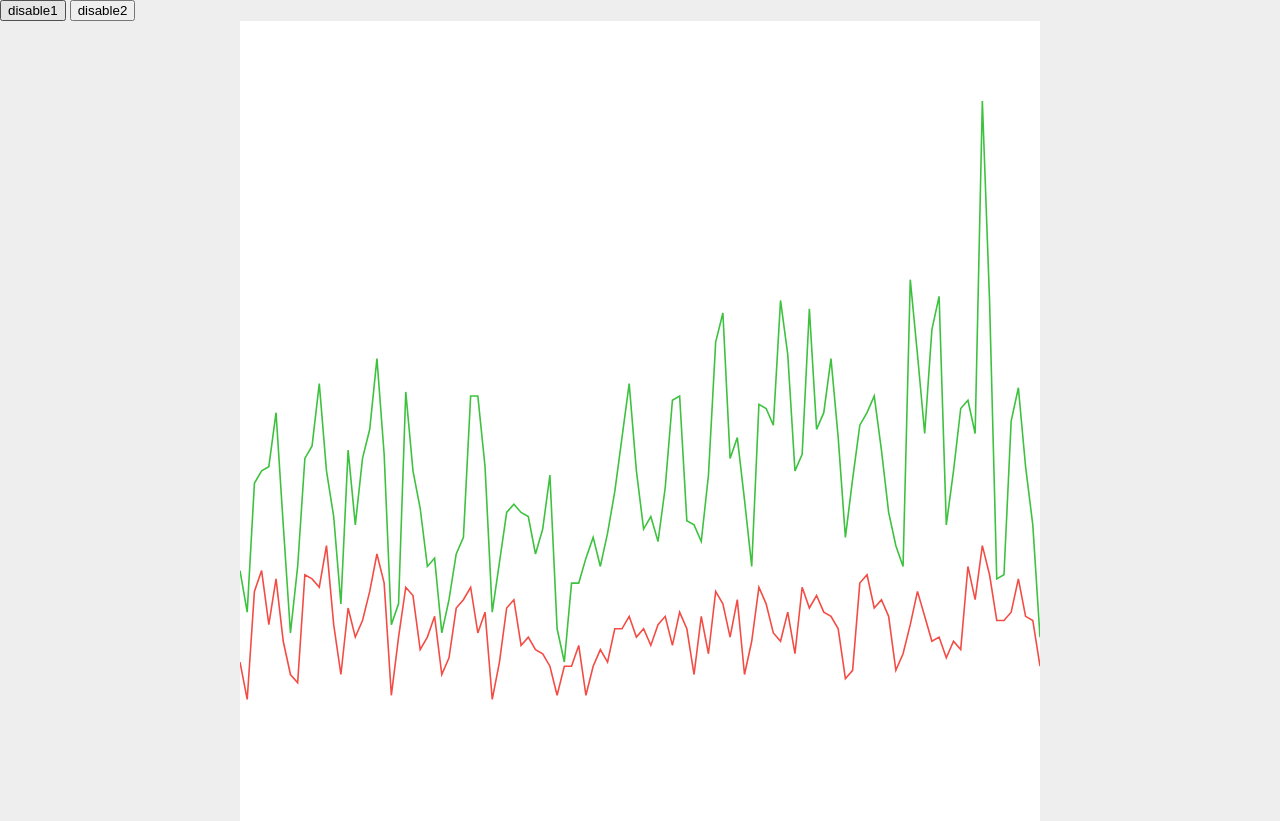
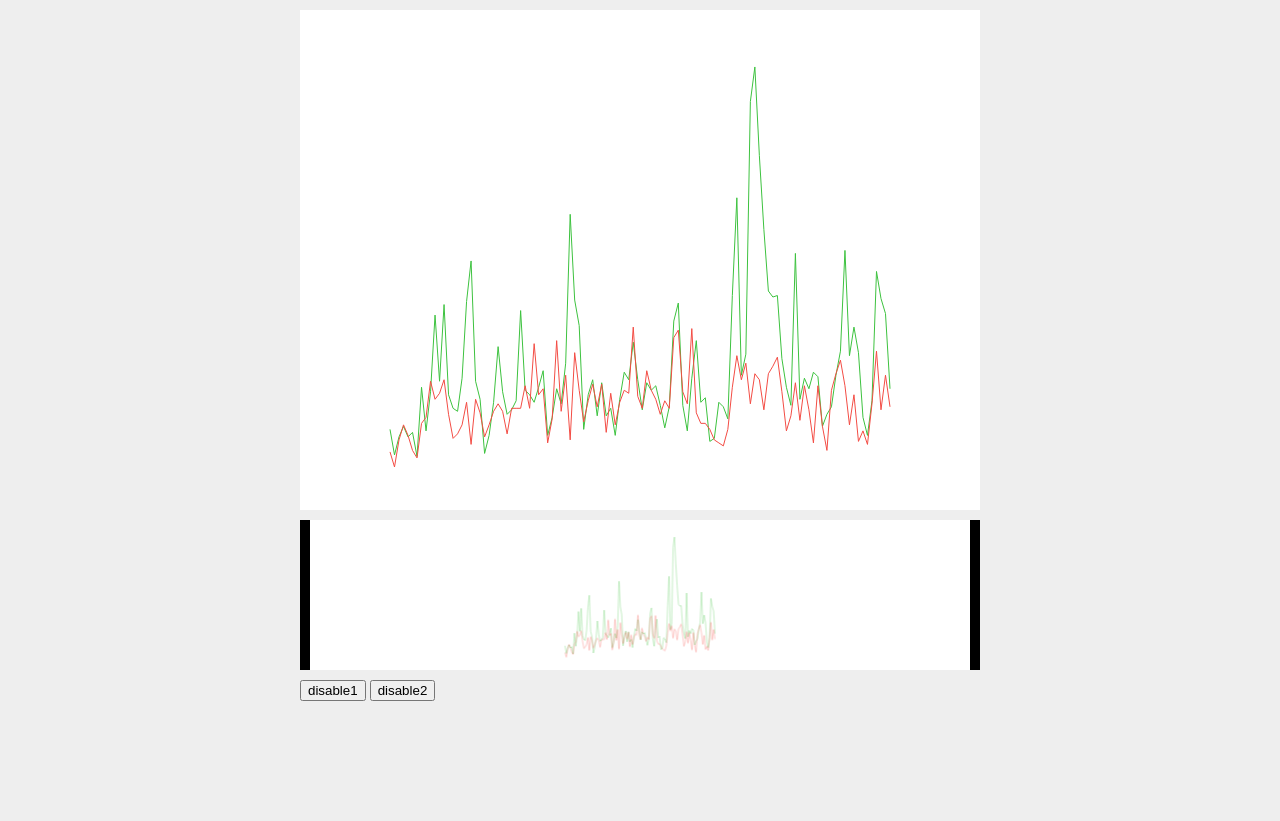
Before and after one commit to Odenzzz/telegram-contest-chart-javascript, a website built with webpack: page src/html/index.html in a window 1280 px wide. After the commit the page ends 800 px from the top, so only its background shows below. Built offline with nearby package versions, Linux system fonts and the light colour scheme.

Commit message:
add range to change (needs refactor)

```diff
--- a/src/html/index.html
+++ b/src/html/index.html
@@ -9,12 +9,33 @@
 </head>
 
 <body>
-	<button id="disable1" data-show="false">disable1</button>
-	<button id="disable2" data-show="false">disable2</button>
 
-	<svg viewBox="0 0 100 100" height="100vh" width="100vh" id="draw-target">
 
-	</svg>
+
+
+	<div class="chart">
+		<div class="chart__window">
+			<svg viewBox="0 0 100 100" id="draw-target"></svg>
+		</div>
+		<div class="chart__range">
+			<svg viewBox="0 0 100 100" id="draw-range"></svg>
+			<div class="chart__controls" id="chart-controls">
+				<div class="chart__control-start" id="chart-start" draggable></div>
+				<div class="chart__control-end" id="chart-end" draggable></div>
+			</div>
+		</div>
+		<div class="chart__buttons">
+			<button id="disable1" data-show="false">disable1</button>
+			<button id="disable2" data-show="false">disable2</button>
+		</div>
+	</div>
+
+	<!-- <div class="range-wrapper">
+		start:
+			<input type="range" id="range-start" min="1" max="100">
+			<input type="range" id="range-end" min="1" max="100">
+		:end
+	</div> -->
 </body>
 
 </html>
--- a/src/js/script.js
+++ b/src/js/script.js
@@ -13,6 +13,12 @@ class Chart {
 		this.end = this.x[this.x.length - 1];
 
 		this.parseData(data);
+
+		this.setRange();
+	}
+
+	setRange(){
+
 	}
 
 	get x(){
@@ -82,6 +88,10 @@ class Chart {
 		let min = 99999999999999999;
 		let max = 0;
 
+		if (this.activeLinesCount() === 0){
+			return {min: 0, max: 100};
+		}
+
 		for (let coordIndex in this.x){
 			if (this.x[coordIndex] >= start && this.x[coordIndex] <= end){
 				for (let lineIndex in this.lines){
@@ -95,22 +105,37 @@ class Chart {
 		}
 
 		return {min, max};
+	}
+
+	activeLinesCount(){
+
+		let count = 0;
+
+		for (let lineIndex in this.lines){
+			count += this.lines[lineIndex].active ? 1 : 0;
+		}
+
+		return count;
 
 	}
 
-	drawLines(target, start = this.start, end = this.end){
+	drawLines(target_id, start = this.start, end = this.end){
+
+		const target = document.getElementById(target_id);
+
+		const windowCoeff = target.clientHeight / target.clientWidth;
+
+		target.setAttribute('viewBox', `0 0 100 ${100 * windowCoeff}`);
 
 		// Disable zoom less than 100%
 		start = this.start > start ? this.start : start;
 		end = this.end < end ? this.end : end;
 
-		const chartWidth = end - start;
+		const chartWidth = (end - start);
 
 		const chartValuesMinMax = this.getChartMinMaxValueInRange(start, end);
 
-		chartValuesMinMax.min = chartValuesMinMax.min > 0 ? 0 : chartValuesMinMax.min;
-
-		const chartHeight = chartValuesMinMax.max - chartValuesMinMax.min;
+		const chartHeight = (chartValuesMinMax.max - chartValuesMinMax.min);
 
 		for (let lineId in this.lines){
 
@@ -123,22 +148,22 @@ class Chart {
 				let x = this.x[coordIndex];
 				let y = yCoords[coordIndex];
 				x = (1 -((end - x) / chartWidth)) * 100;
-				y = (((chartHeight - y) / chartHeight) * 80) + 10;
+				y = ((((chartHeight - y) / chartHeight) * 80) + 15) * windowCoeff;
 				pathLine += (coordIndex === 0) ? `M${x} ${y}` : ` L ${x} ${y}`;
 			}
 
 			let path = document.createElementNS('http://www.w3.org/2000/svg','path');
-			const line = document.getElementById(`line-${lineId}`);
+			const line = document.getElementById(`${target_id}-line-${lineId}`);
 
 
 			if (line !== null){
 				path = line;
 			}else{
-				path.setAttributeNS(null, 'id', `line-${lineId}`);
+				path.setAttributeNS(null, 'id', `${target_id}-line-${lineId}`);
 				path.setAttributeNS(null, 'stroke', this.lines[lineId].color);
 				path.setAttributeNS(null, 'stroke-width', .2);
 				path.setAttributeNS(null, 'fill', 'none');
-				document.getElementById(target).appendChild(path);
+				target.appendChild(path);
 			}
 			path.setAttributeNS(null, 'd', pathLine);
 		}
@@ -147,9 +172,10 @@ class Chart {
 
 
 
-const chart = new Chart(chartData[3]);
+const chart = new Chart(chartData[0]);
 
 chart.drawLines('draw-target');
+chart.drawLines('draw-range');
 
 document.getElementById('disable1').addEventListener('click', (event) => {
 
@@ -167,10 +193,10 @@ document.getElementById('disable1').addEventListener('click', (event) => {
 		that.innerHTML = 'disable1';
 	}
 	chart.drawLines('draw-target');
+
 });
 document.getElementById('disable2').addEventListener('click', (event) => {
 	const that = event.target;
-
 	if (that.dataset.show === 'false'){
 		chart._lines.y1.active = false;
 		document.getElementById('line-y1').style.opacity = 0;
@@ -184,3 +210,54 @@ document.getElementById('disable2').addEventListener('click', (event) => {
 	}
 	chart.drawLines('draw-target');
 });
+
+const chartStart = document.getElementById('chart-start');
+const chartEnd = document.getElementById('chart-end');
+const chartControls = document.getElementById('chart-controls');
+
+let chartStartClicked = false;
+let chartEndClicked = false;
+let startClickedPosition, startLeftOffset, endClickedPosition, endRightOffset, startPosition, endPosition;
+
+
+
+chartStart.addEventListener('mousedown', (event) => {
+	startClickedPosition = event.clientX;
+	startLeftOffset = chartStart.getBoundingClientRect().left - chartControls.getBoundingClientRect().left;
+	endPosition = chartEnd.getBoundingClientRect().left - chartControls.getBoundingClientRect().left - 100;
+	chartStartClicked = true;
+	document.getElementById('draw-target').classList.add('dragging');
+});
+chartEnd.addEventListener('mousedown', (event) => {
+	endClickedPosition = event.clientX;
+	endRightOffset = chartControls.getBoundingClientRect().right - chartEnd.getBoundingClientRect().right;
+	startPosition = chartControls.getBoundingClientRect().right - chartStart.getBoundingClientRect().right - 100;
+	chartEndClicked = true;
+	document.getElementById('draw-target').classList.add('dragging');
+});
+
+document.addEventListener('mousemove', (event) => {
+	if (chartStartClicked){
+		let offsetLeft = event.clientX - startClickedPosition;
+		let left = startLeftOffset + offsetLeft;
+		left = left >= 0 ? left : 0;
+		left = left <= endPosition ? left : endPosition;
+		chartStart.style.left = `${left}px`;
+		chartStart.dataset.value = (chart.start + ((left / chartControls.clientWidth) * (chart.end - chart.start)));
+		chart.drawLines('draw-target', chartStart.dataset.value, chartEnd.dataset.value);
+	}
+	if (chartEndClicked){
+		let offsetRight = 1 - (event.clientX - endClickedPosition);
+		let right = endRightOffset + offsetRight;
+		right = right >= 0 ? right : 0;
+		right = right <= startPosition ? right : startPosition;
+		chartEnd.style.right = `${right}px`;
+		chartEnd.dataset.value = (chart.end - ((right / chartControls.clientWidth) * (chart.end - chart.start)));
+		chart.drawLines('draw-target', chartStart.dataset.value, chartEnd.dataset.value);
+	}
+});
+document.addEventListener('mouseup', () => {
+	chartStartClicked = false;
+	chartEndClicked = false;
+	document.getElementById('draw-target').classList.remove('dragging')
+});
--- a/src/scss/style.scss
+++ b/src/scss/style.scss
@@ -4,18 +4,85 @@ body{
 	margin: 0;
 	overflow: hidden;
 }
-
+*{
+	box-sizing: border-box;
+}
 path{
 	transition: .4s ease-in-out;
 	transform: translateZ(0);
 }
-#test{
+.dragging path{
+	transition: .1s ease-in-out;
+}
+.range-wrapper{
 	position: absolute;
-	z-index: 2;
+	top: 0;
+	right: 50%;
 }
 
-#draw-target{
-	display: block;
+.chart{
+	position: relative;
 	margin: 0 auto;
+	width: 100%;
+	max-width: 700px;
+	padding: 10px;
+}
+.chart__window{
+	position: relative;
+	width: 100%;
+	height: 500px;
+}
+.chart__range{
+	height: 150px;
+	margin: 10px 0;
+	position: relative;
+}
+.chart__controls{
+	position: absolute;
+	width: 100%;
+	height: 100%;
+	top: 0;
+	left: 0;
+	overflow: hidden;
+}
+.chart__control-start{
+	width: 10px;
+	height: 100%;
+	position: absolute;
+	left: 0;
+	top: 0;
+	background-color: #000;
+	z-index: 1;
+}
+.chart__control-start:before{
+	content: '';
+	width: 100vw;
+	height: 100%;
+	position: absolute;
+	top: 0;
+	right: 100%;
+	background-color: rgba(51, 163, 218, .5);
+}
+.chart__control-end{
+	width: 10px;
+	height: 100%;
+	position: absolute;
+	right: 0;
+	top: 0;
+	background-color: #000;
+}
+.chart__control-end:before{
+	content: '';
+	width: 100vw;
+	height: 100%;
+	position: absolute;
+	top: 0;
+	left: 100%;
+	background-color: rgba(51, 163, 218, .5);
+}
+svg{
+	width: 100%;
+	height: 100%;
+	position: absolute;
 	background-color: #fff;
 }
```
Also changed, not shown: dist/css/style.bundle.css, dist/index.html, dist/js/bundle.js, 2 other files.
